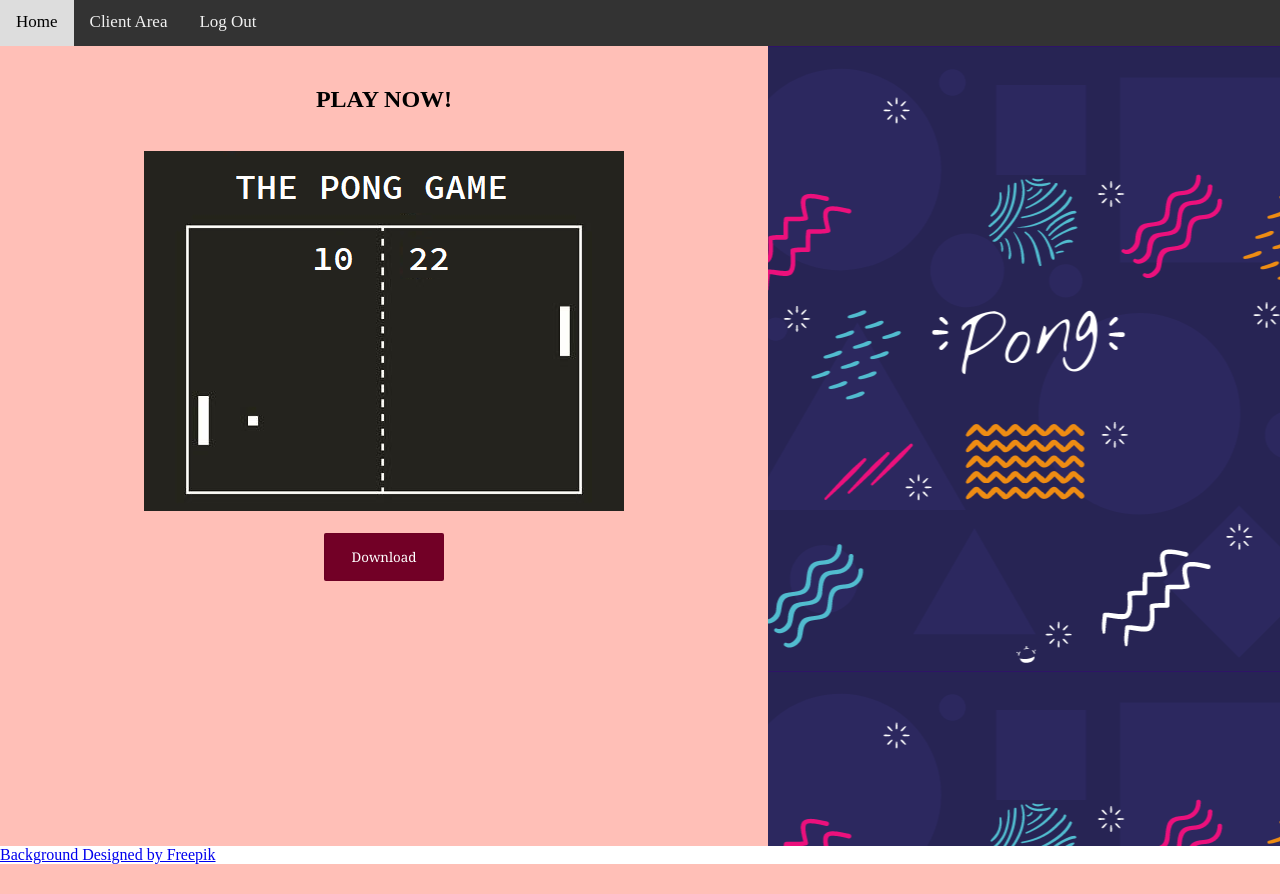
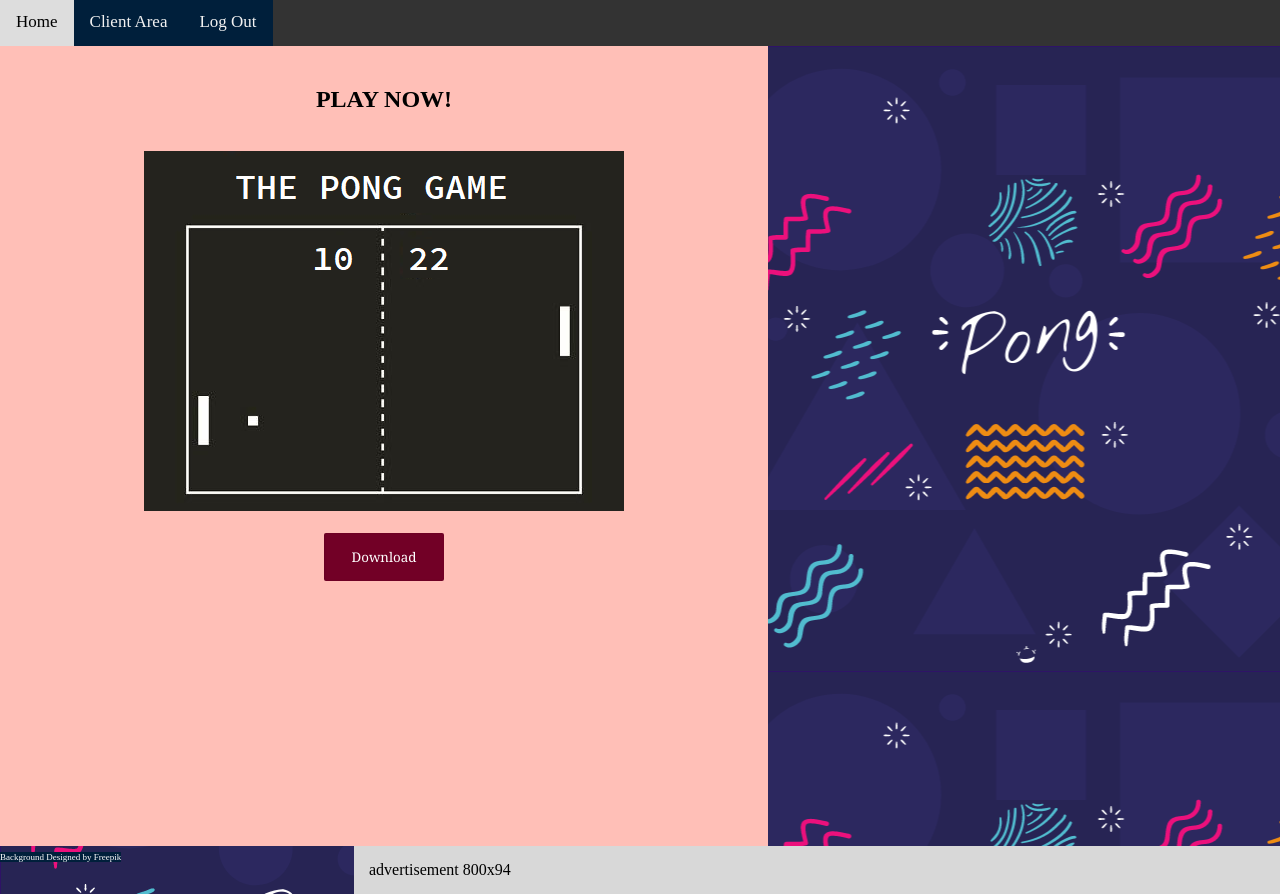
Before and after one commit to EdgarAndresSantamaria/GP, a PHP site: page / in a window 1280 px wide. Before the commit the page ends 864 px from the top, so only its background shows below. Run offline with PHP 8.4, Linux system fonts and the light colour scheme; the visitor is signed in with stand-in values (Sample User, id 1).

Commit message:
Añadidos los anuncios

```diff
--- a/GP/001_implementacion/web/index.php
+++ b/GP/001_implementacion/web/index.php
@@ -40,8 +40,10 @@ session_start();
           <img src="images/pong.png"/>
           <br />
           <br />
-        <button type="window.location.href='linkDescargaDirecta'" >Download </button>
+          <button id="botonDescarga" type="window.location.href='linkDescargaDirecta'" >Download </button>
 
+          <div id="anuncio1" class="espacioPublicitario mediano" style="display:none;">advertisement 262x168</div>
+          <div id="anuncio2" class="espacioPublicitario mediano" style="display:none;">advertisement 262x168</div>
           <?php
         }
         ?>
@@ -51,7 +53,9 @@ session_start();
     <div id="right">
 
     </div>
+    <?php include 'parts/creditos.html';?>
   </div>
-<?php include 'parts/creditos.html';?>
+
+  <script type="text/javascript" src="js/main.js"></script>
 </body>
 </html>
--- /dev/null
+++ b/GP/001_implementacion/web/js/main.js
@@ -0,0 +1,8 @@
+document.getElementById("botonDescarga").addEventListener("click",function(){
+  document.getElementById("botonDescarga").style.display = "none";
+  document.getElementById("anuncio1").removeAttribute("style");
+  document.getElementById("anuncio2").removeAttribute("style");
+
+  // similar behavior as clicking on a link
+  //  window.location.href = "http://stackoverflow.com";
+});
--- a/GP/001_implementacion/web/parts/creditos.html
+++ b/GP/001_implementacion/web/parts/creditos.html
@@ -1 +1,3 @@
+<div class="espacioPublicitario grande">advertisement 800x94</div>
+
 <a href="http://www.freepik.com">Background Designed by Freepik</a>
--- a/GP/001_implementacion/web/styles/styles.css
+++ b/GP/001_implementacion/web/styles/styles.css
@@ -4,6 +4,19 @@ html, body { /* Todo el alto */
   margin-top: -1px;
   margin-left: 0px;
   margin-right: 0px;
+  background: #320D6D url('../images/fondo.png');
+}
+
+/* Links */
+a {
+  color: white;
+  text-decoration: none;
+  font-size: 9px;
+  background: #001f3b;
+}
+
+.formulario a {
+  font-size: 14px;
 }
 
 /* Login / Register / Main */
@@ -170,3 +183,23 @@ html, body { /* Todo el alto */
 .table-container table {
   border-collapse: collapse;
 }
+
+/**Anuncios **/
+.espacioPublicitario {
+  background: #d8d8d8;
+}
+
+.grande {
+  width: 70%;
+  margin: 0 auto;
+  padding: 15px;
+  float: right;
+}
+
+.mediano{
+  width: 80%;
+  margin: 0 auto;
+  margin-bottom: 0px;
+  margin-bottom: 5px;
+  padding: 5px;
+}
```
Lines whose indentation alone changed are shown as unchanged.
